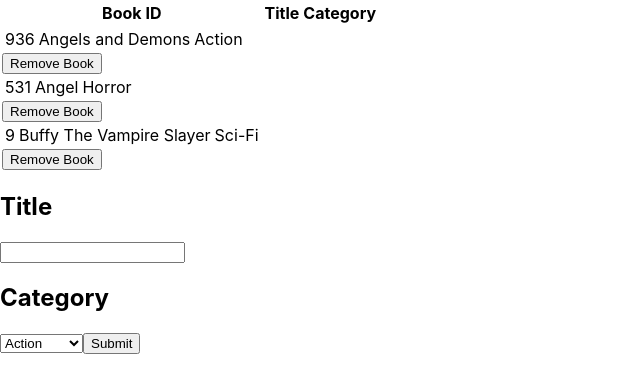
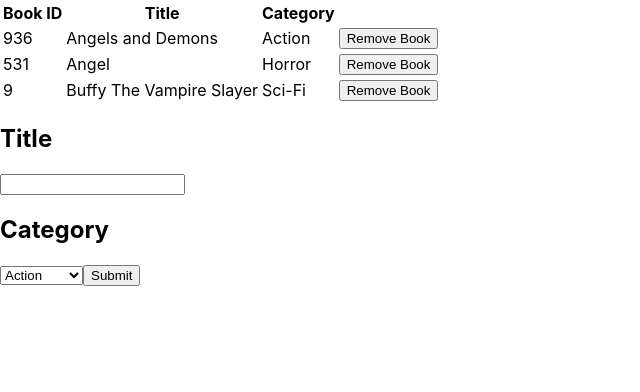
Before and after one commit to geraldgsh/redux-bookstore, a React (Create React App) app: page / in a window 1280 px wide. Shown: the top 392 px of the page, without its empty margins (0-640 px from the left). Built offline with nearby package versions, Linux system fonts and the light colour scheme.

Commit message:
added remove button into table

```diff
--- a/src/components/BookList.js
+++ b/src/components/BookList.js
@@ -15,10 +15,7 @@
     </thead>
     <tbody>
       {books.map(book => (
-        <div key={book.id}>
-          <Book book={book} key={book.id} />
-          <button type="submit" onClick={() => removeBook(book)}>Remove Book</button>
-        </div>
+        <Book book={book} key={book.id} removeBook={removeBook} />
       ))}
     </tbody>
   </table>
--- a/src/components/Books.js
+++ b/src/components/Books.js
@@ -1,11 +1,16 @@
 import React from 'react';
 import PropTypes from 'prop-types';
 
-const Books = ({ book }) => (
+const Books = ({ book, removeBook }) => (
   <tr key={book.id}>
     <td>{book.id}</td>
     <td>{book.title}</td>
     <td>{book.category}</td>
+    <td>
+      <button type="submit" onClick={() => removeBook(book)}>
+        Remove Book
+      </button>
+    </td>
   </tr>
 );
 
```
